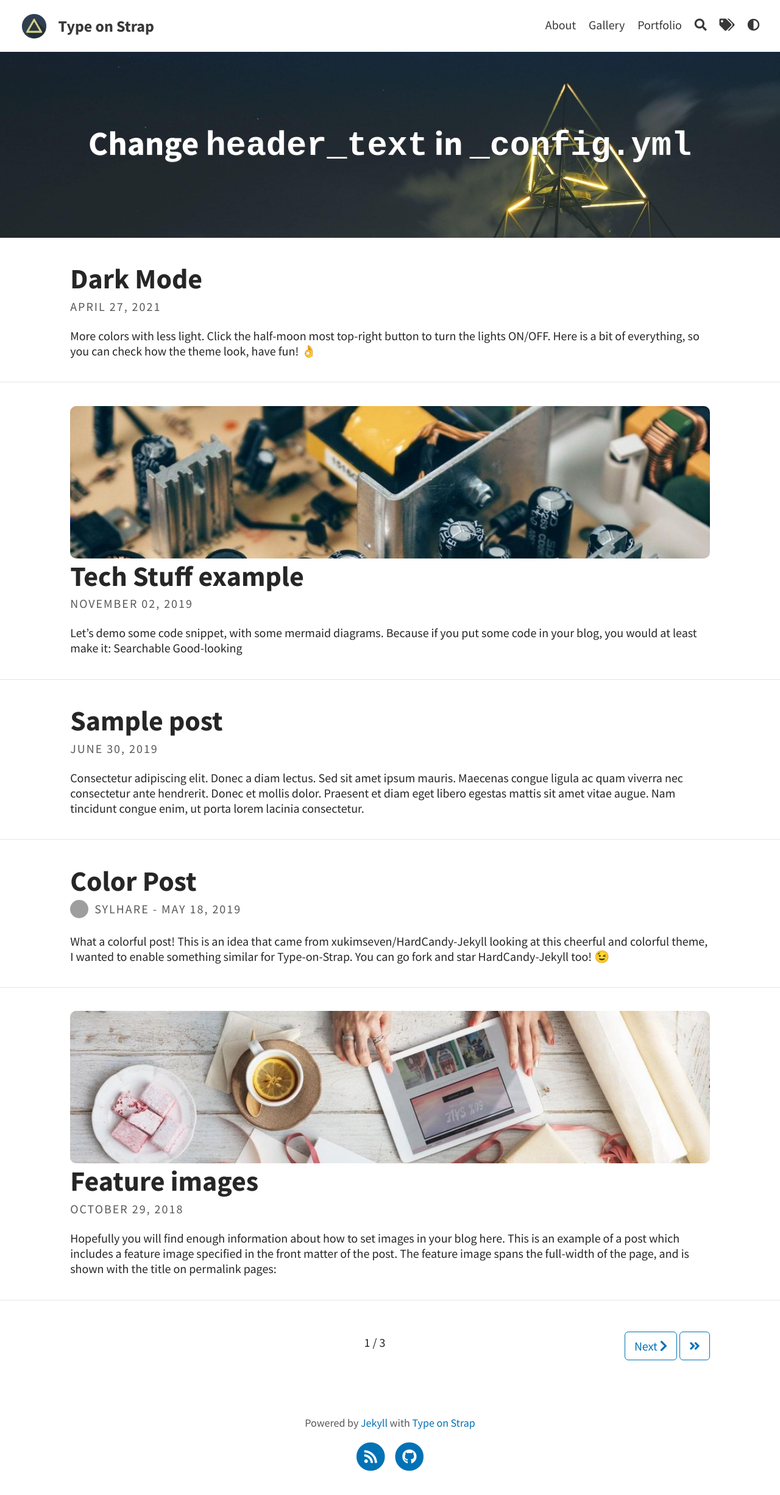
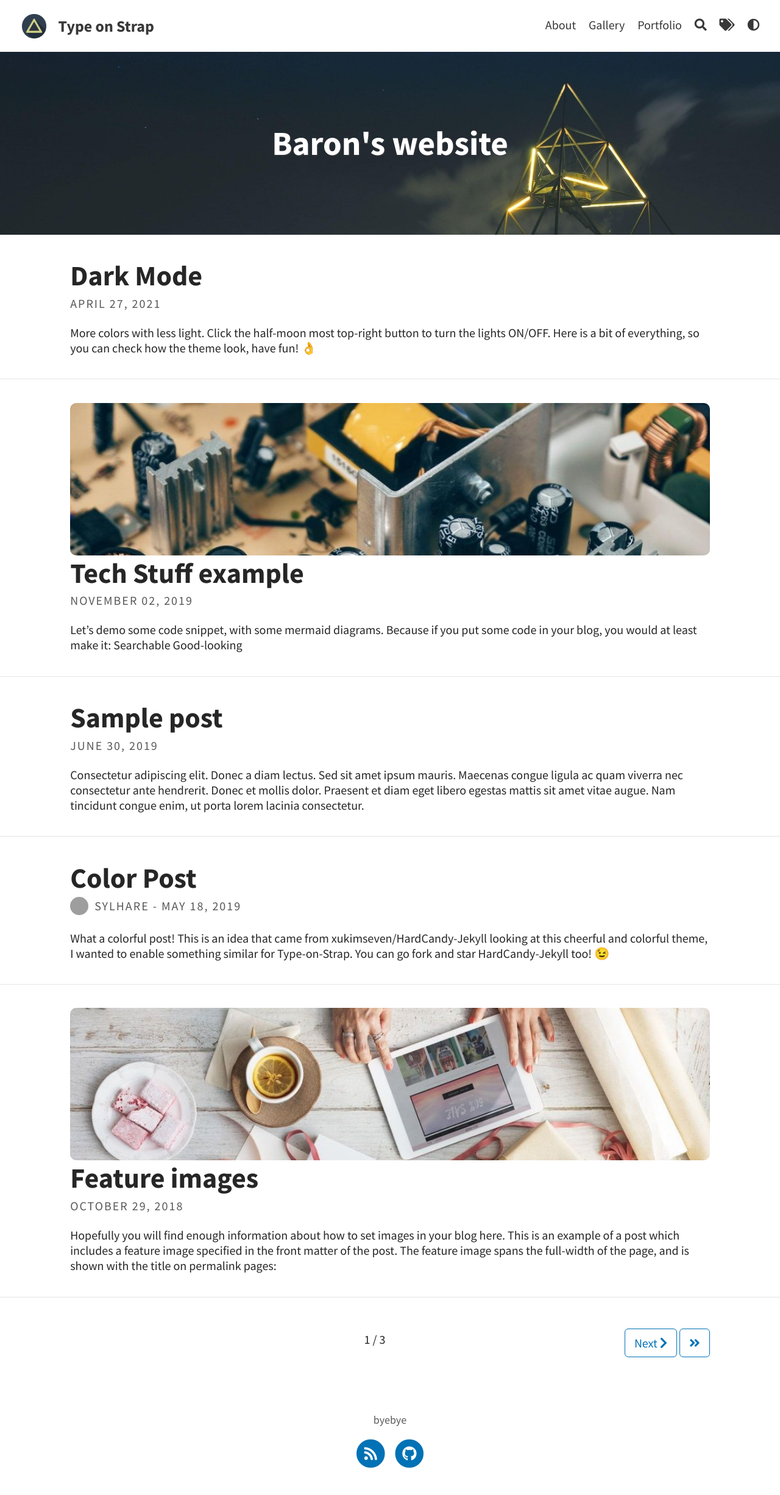
Before and after one commit to BaronLuo2/baronluo2.github.io, a Jekyll site: the page built from index.html, in a window 1280 px wide. Shown: the whole page at 61% size. Built offline with Jekyll 4.4.1, drawn with Linux system fonts in a browser that asks for light colours; the list of posts is cut into pages by our own code; grey boxes are pictures that could not be loaded.

Commit message:
update config

```diff
--- a/_config.yml
+++ b/_config.yml
@@ -1,6 +1,6 @@
 # SITE CONFIGURATION
-baseurl: "/Type-on-Strap"
-url: "https://sylhare.github.io"
+baseurl: "/"
+url: "https://baronluo2.github.io"
 
 # THEME-SPECIFIC CONFIGURATION
 title: Type on Strap                                    # site's title
@@ -9,11 +9,11 @@ avatar: assets/img/triangle.png                         # Empty for no avatar in
 favicon: assets/favicon.ico                             # Icon displayed in the tab
 
 # Header and footer text
-header_text: Change <code>header_text</code> in <code>_config.yml</code>  # Change Blog header text
+header_text: Baron's website  # Change Blog header text
 header_feature_image: assets/img/header/triangular.jpeg
 header_feature_image_responsive: true
 footer_text: >
-  Powered by <a href="https://jekyllrb.com/">Jekyll</a> with <a href="https://github.com/sylhare/Type-on-Strap">Type on Strap</a>
+  byebye
 
 # Blog
 excerpt: true                                           # Or "truncate" (first 250 characters), "false" to disable
```
